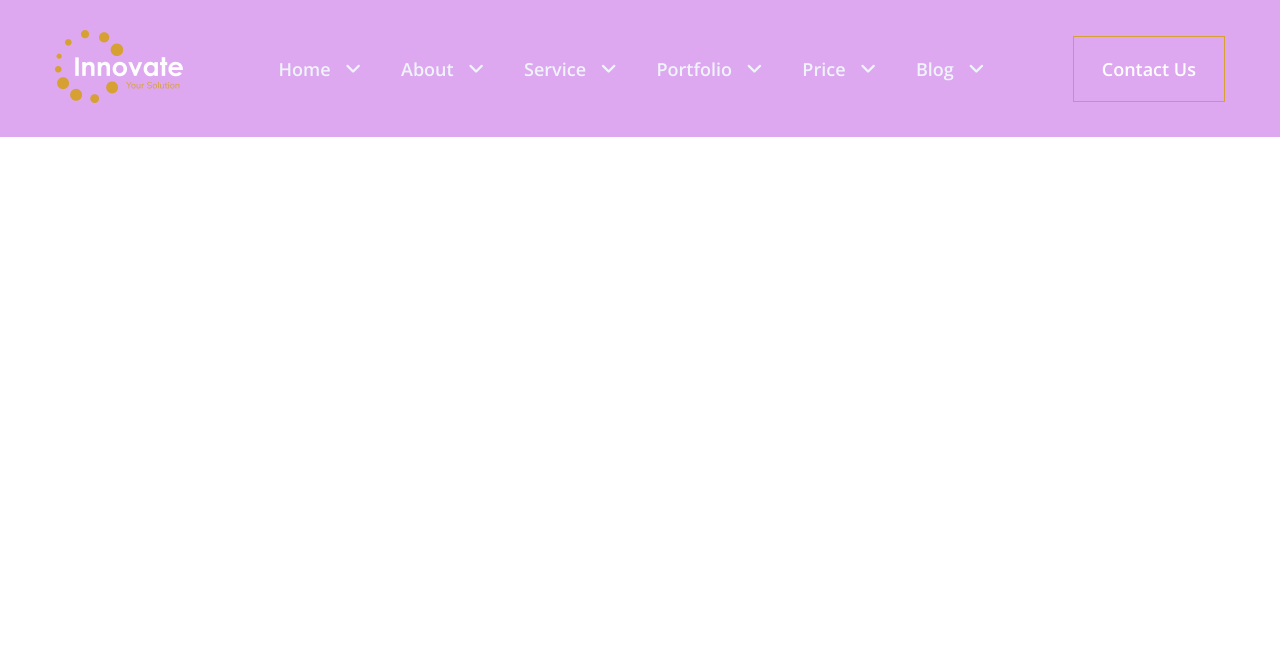
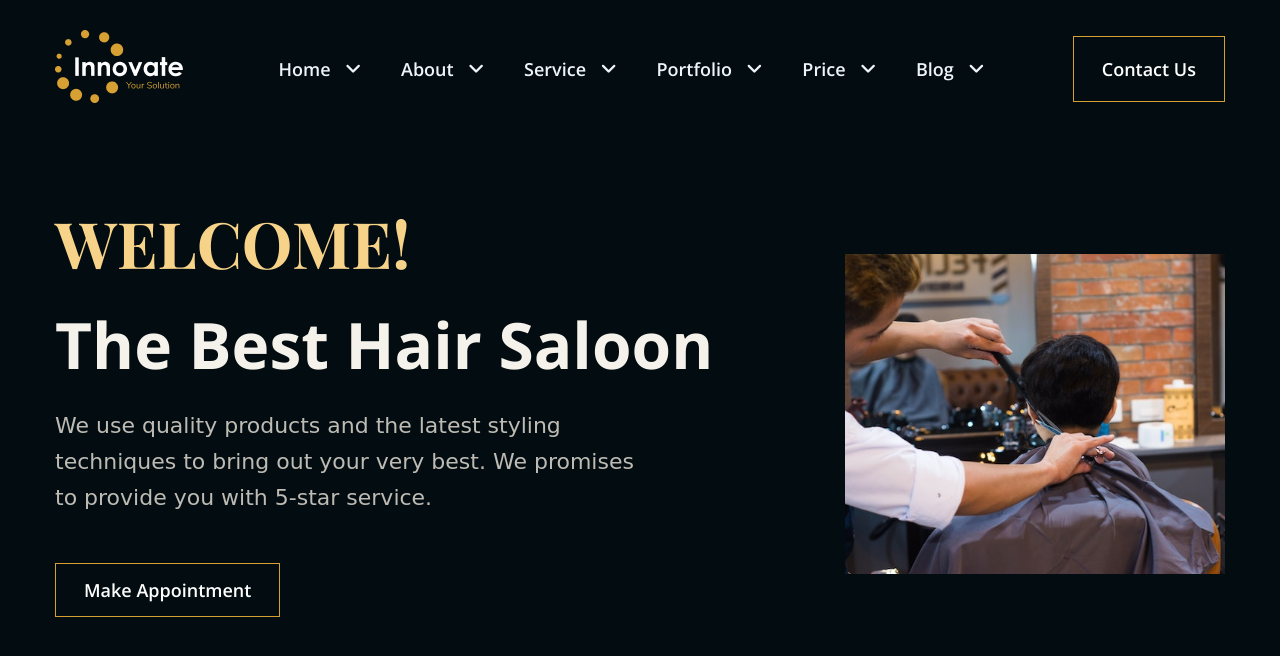
Before and after one commit to km-saifullah/innovate_saloon, a plain HTML site: page index.html in a window 1280 px wide. Drawn offline with nearby package versions, Linux system fonts and the light colour scheme; a web font is replaced by a local one.

Commit message:
banner section done!

```diff
--- a/index.html
+++ b/index.html
@@ -51,8 +51,27 @@
     </section>
     <!-- ====== Navbar End ====== -->
 
-    <!-- ======  Start ====== -->
-    <!-- ======  End ====== -->
+    <!-- ====== Banner Start ====== -->
+    <section id="banner">
+      <div class="container">
+        <div class="banner__wrapper">
+          <div class="banner__info">
+            <h1>WELCOME!</h1>
+            <h2>The Best Hair Saloon</h2>
+            <p>
+              We use quality products and the latest styling techniques to bring
+              out your very best. We promises to provide you with 5-star
+              service.
+            </p>
+            <a href="#">Make Appointment</a>
+          </div>
+          <div class="banner__img">
+            <img src="./images/banner_img.jpg" alt="" />
+          </div>
+        </div>
+      </div>
+    </section>
+    <!-- ====== Banner End ====== -->
 
     <!-- ======  Start ====== -->
     <!-- ======  End ====== -->
--- /dev/null
+++ b/sass/banner/_banner.scss
@@ -0,0 +1,51 @@
+@import "../common/commonBtn";
+@import "../mixins/flexBox";
+@import "../mixins/heading";
+@import "../mixins/paragraph";
+@import "../mixins/imgStyle";
+
+// Banner Start
+#banner {
+  background-color: #030D11;
+  .banner__wrapper {
+    @include flexBox(center, space-between, 0, 0);
+    .banner__info {
+      padding-bottom: 220px;
+      h1 {
+        @include heading(367px, 64px, $extraBold, normal);
+        color: #f7d38a;
+        font-family: $playfair;
+        padding-top: 200px;
+        text-transform: uppercase;
+      }
+      h2 {
+        @include heading(678px, 64px, $extraBold, normal);
+        color: $bannerWhiteColor;
+        font-family: $openSans;
+        padding: 16px 0 20px 0;
+        text-transform: capitalize;
+      }
+      p {
+        @include paragraph(600px, 22px, $regular, 36px);
+        color: #bebbb4;
+        padding-bottom: 56px;
+      }
+      a {
+        @include commonBtn;
+        &:hover {
+          background-color: $yellow;
+        }
+      }
+    }
+    .banner__img {
+      width: 380px;
+      height: 320px;
+      overflow: hidden;
+      background-color: red;
+      img {
+        @include imgStyle;
+      }
+    }
+  }
+}
+// Banner End
--- a/sass/navbar/_navbar.scss
+++ b/sass/navbar/_navbar.scss
@@ -7,8 +7,11 @@
 
 // NavBar Start
 #navBar {
+  position: absolute;
+  top: 0;
+  left: 0;
+  width: 100%;
   padding: 30px 0;
-  background-color: rgb(221, 168, 240);
   .navBar__wrapper {
     @include flexBox(center, space-between, 0, 0);
     .navBar__logo {
--- a/sass/style.scss
+++ b/sass/style.scss
@@ -3,3 +3,4 @@
 @import "./common/common";
 @import "./common/variables";
 @import "./navbar/navbar";
+@import "./banner/banner";
```
Also changed, not shown: css/style.css, images/banner_img.jpg (added), 1 other file.
